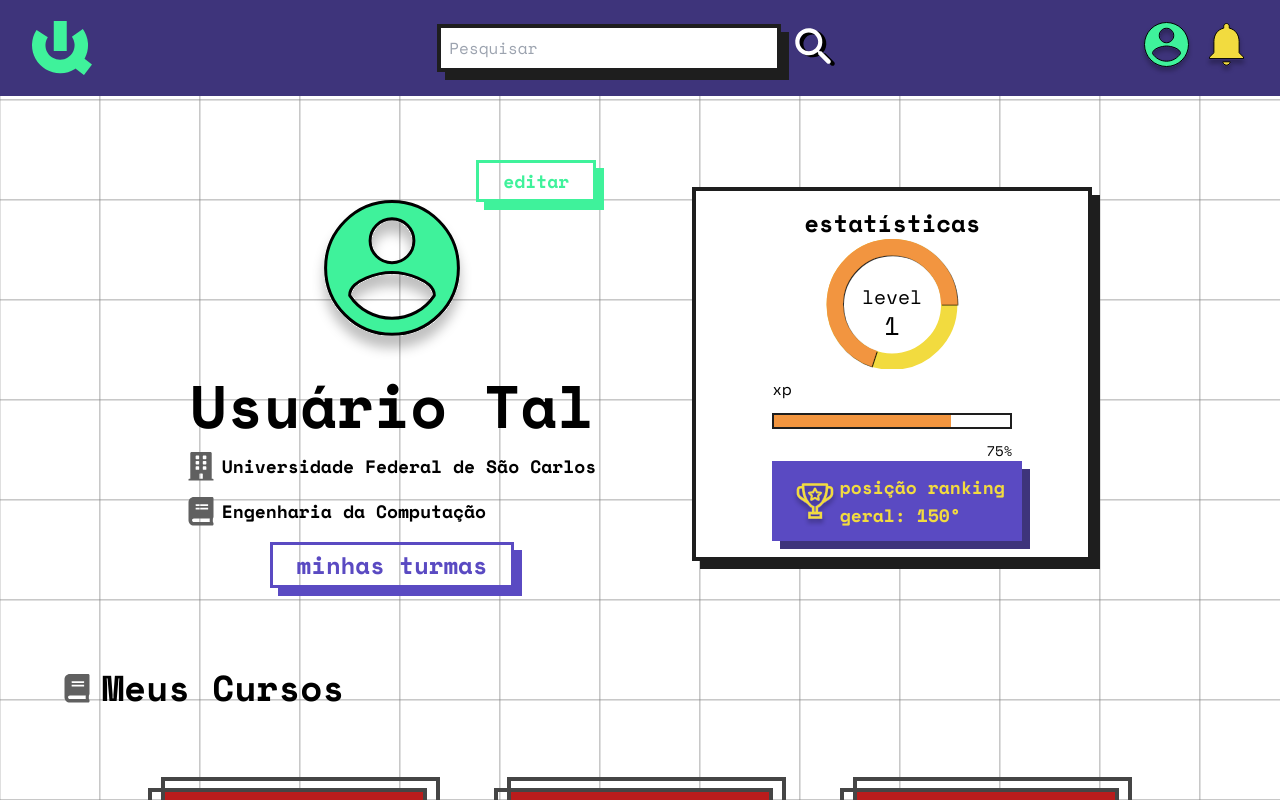
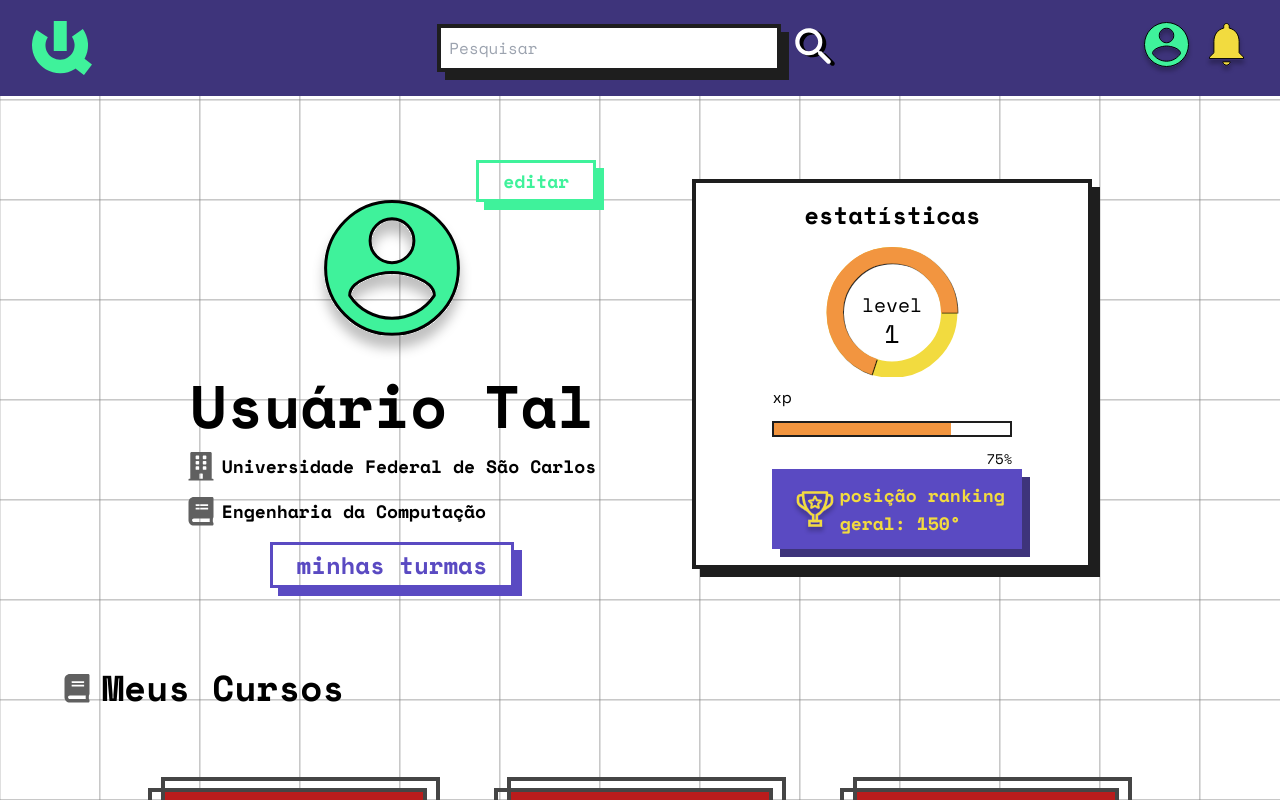
Before and after one commit to QuestIO42/App-frontend, a React (Vite) app: page /profile/0 in a window 1280 px wide. Shown: the top 800 px of the page. Built offline with nearby package versions, Linux system fonts and the light colour scheme.

Commit message:
fix: progressPage margin

```diff
--- a/src/components/profile/UserStatistics.tsx
+++ b/src/components/profile/UserStatistics.tsx
@@ -11,7 +11,7 @@ export default function UserStatistics() {
     <aside className="flex h-auto flex-col items-center justify-center border-4 border-preto-default bg-branco p-4 shadow-default-preto md:min-w-[25rem]">
       <h2 className="center text-2xl font-bold">estatísticas</h2>
 
-      <div className="flex  w-2/3 flex-col justify-center">
+      <div className="flex  w-2/3 mt-4 flex-col justify-center">
         <ProgressXpCircle level={1} progress={70}></ProgressXpCircle>
         <ProgressXpBar value={75}></ProgressXpBar>
         <UserRank></UserRank>
```
